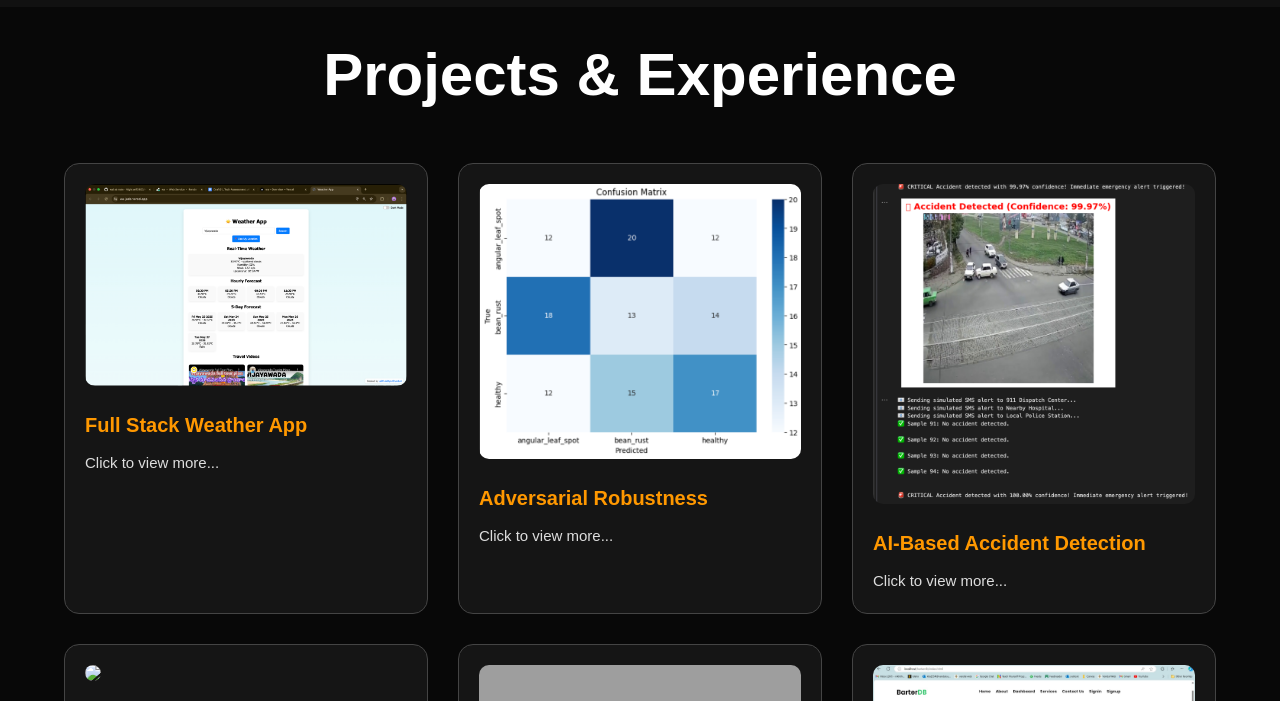
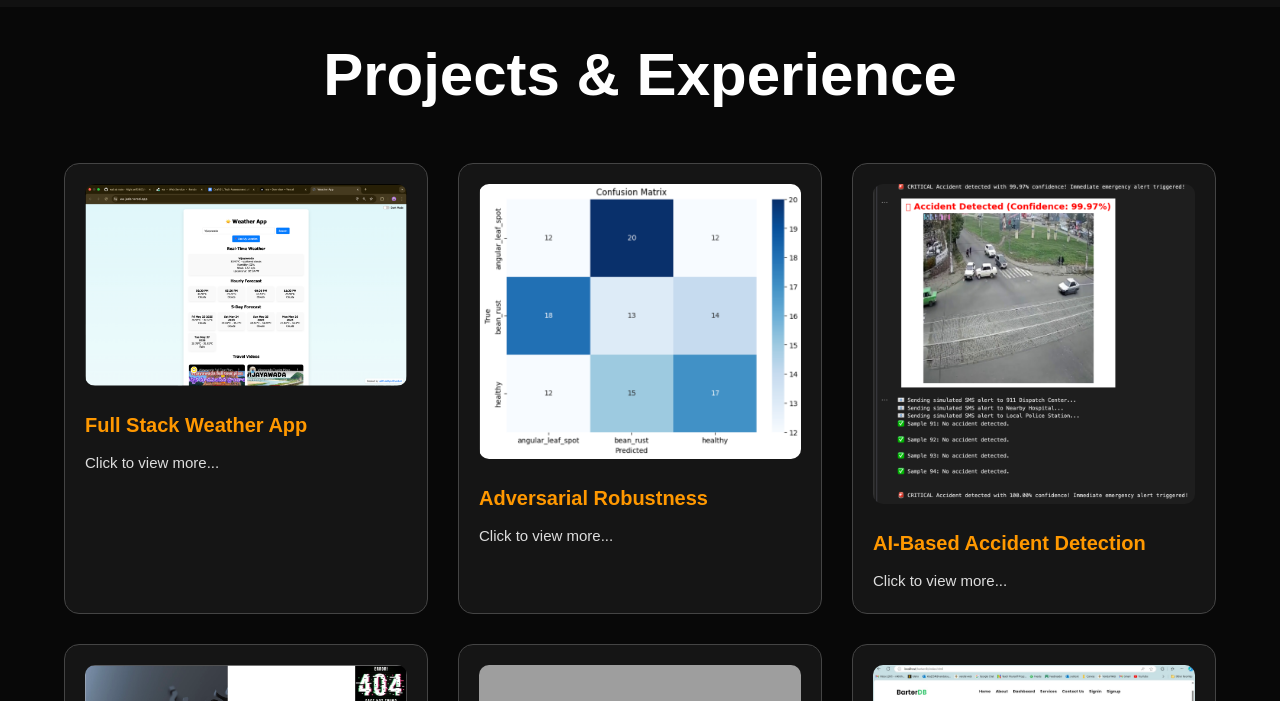
Before and after one commit to Nightyelf2403/Portfolio, a plain HTML site: page portfolio.html in a window 1280 px wide. Shown: the part 63-764 px from the top of the page. Drawn offline with nearby package versions, Linux system fonts and the light colour scheme; grey boxes are pictures that could not be loaded.

Commit message:
Update portfolio.html

```diff
--- a/portfolio.html
+++ b/portfolio.html
@@ -108,7 +108,7 @@
   { img: 'images/project-weather.jpg', title: 'Full Stack Weather App', desc: 'Forecast app with YouTube & Maps integration. CRUD with MongoDB.', link: 'https://github.com/Nightyelf2403/wa' },
   { img: 'images/project-adversarial.jpg', title: 'Adversarial Robustness', desc: 'Evaluated model robustness using FGSM, PGD, ZOO, Feature Squeezing.', link: 'https://github.com/Nightyelf2403/adv-robustness-img' },
   { img: 'images/project-accident.jpg', title: 'AI-Based Accident Detection', desc: 'Real-time alert system using OpenCV and sensors.', link: 'https://github.com/Nightyelf2403/AI-Based_Accident-Detection_Emergency_Response_System' },
-  { img: 'images/project-escape404.jpg', title: 'Unity Escape Room 404', desc: 'A Unity-based Android escape game. Playable via QR code scan.', link: 'https://github.com/skgtheking/383--404' },
+  { img: 'images/project-escape.jpg', title: 'Unity Escape Room 404', desc: 'A Unity-based Android escape game. Playable via QR code scan.', link: 'https://github.com/skgtheking/383--404' },
   { img: 'images/project-videographer.jpg', title: 'Athletic Videographer', desc: 'Recorded and edited football game/practice footage for coaches.', link: '#' },
   { img: 'images/project-barterdb.jpg', title: 'BarterDB Trading Platform', desc: 'Web app to post items and trade offers with admin dashboard.', link: 'https://nikki44k.github.io/BarterDB/' },
   { img: 'images/cert-ethical.jpg', title: 'Network Ethical Hacking', desc: 'Udemy, May 2024 — Instructor: Hamza Sheikh. Kali Linux.', link: '#' },
@@ -124,7 +124,7 @@
 
       const projectCards = allCards.slice(0, 6).map((c, i) => `
         <div class='project-card' onclick='openModal(${i})'>
-          <img src='${c.img}'><h3>${c.title}</h3><p>Click to view more...</p>
+          <img src='${c.img}' onerror="this.style.display='none'"><h3>${c.title}</h3><p>Click to view more...</p>
         </div>`).join('');
 
       const certCards = allCards.slice(6).map((c, i) => `
```
